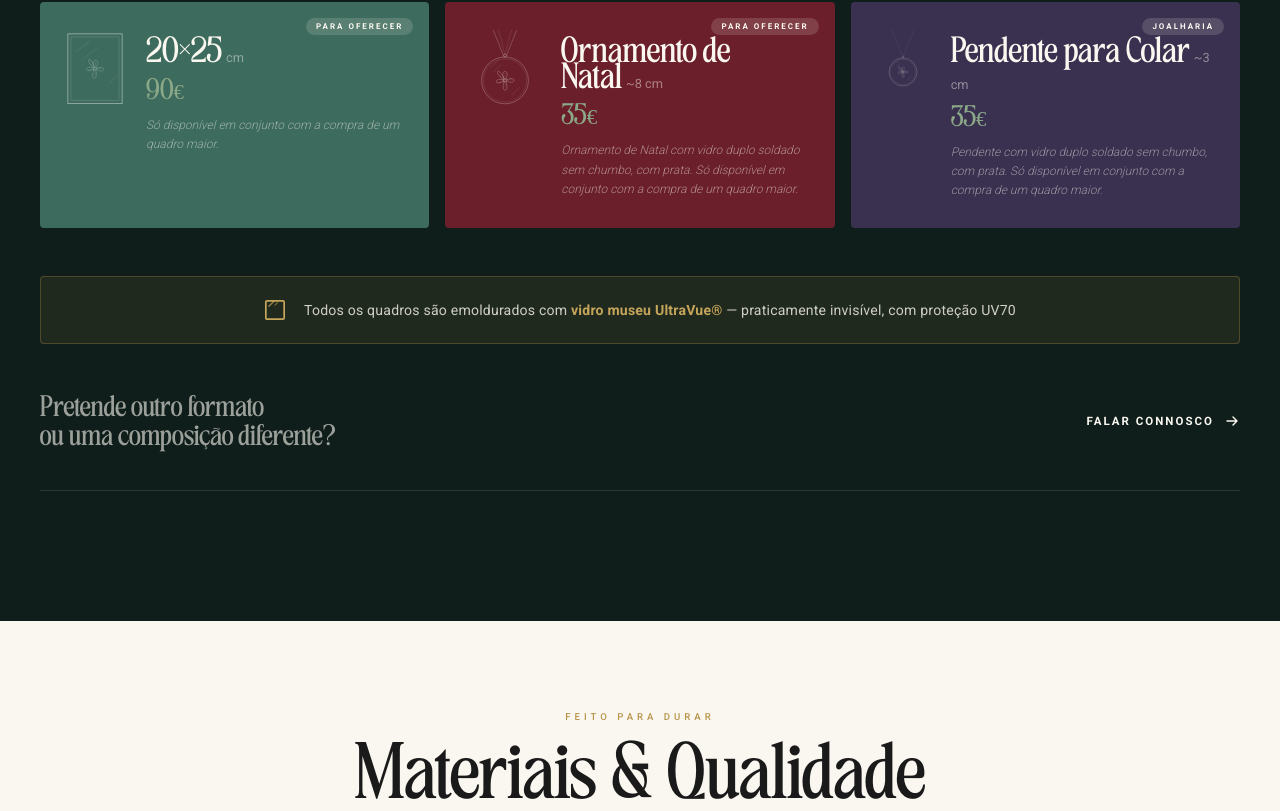
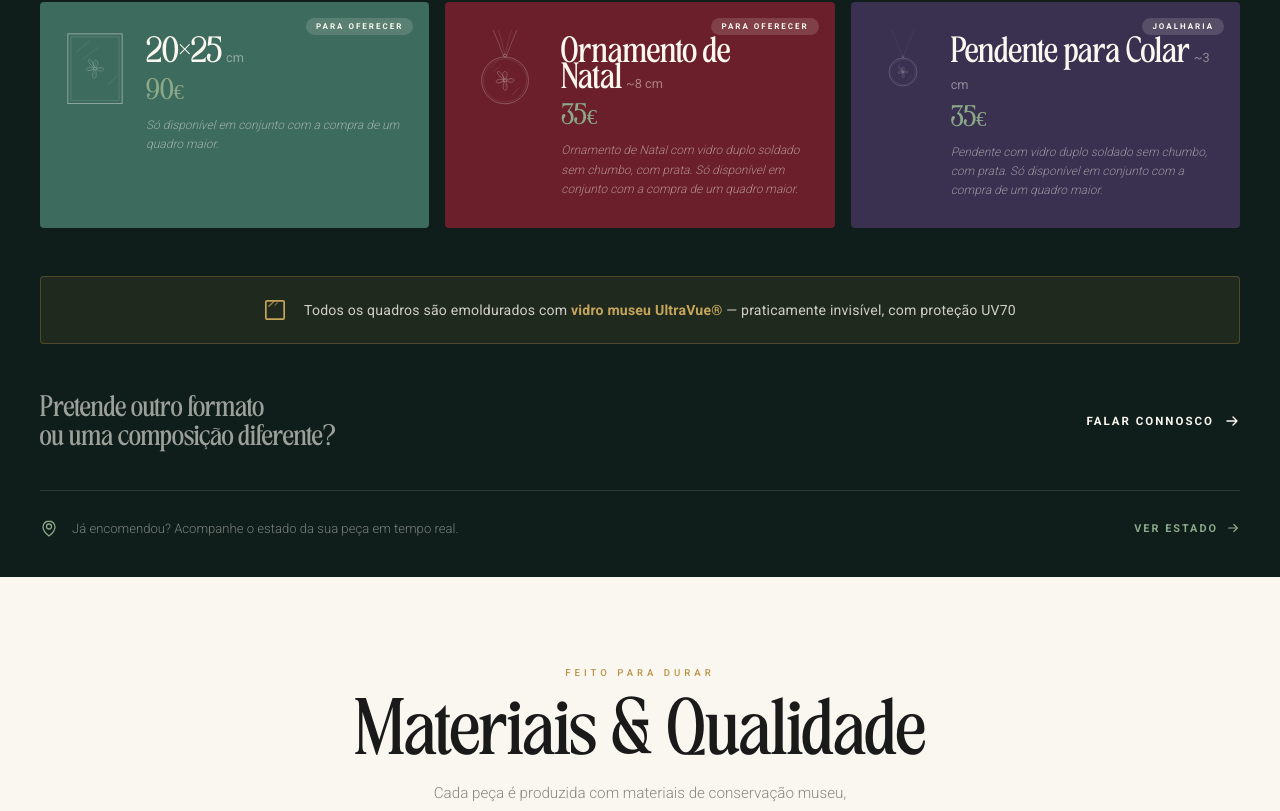
Before and after one commit to floresabeirario/fbr-website, a Next.js app: page /opcoes-e-precos in a window 1280 px wide. Shown: the part 3047-3858 px from the top of the page. Built offline with nearby package versions, Linux system fonts and the light colour scheme.

Commit message:
Update client.jsx

```diff
--- a/app/opcoes-e-precos/client.jsx
+++ b/app/opcoes-e-precos/client.jsx
@@ -32,7 +32,6 @@ function Label({ children, light }) {
   );
 }
 
-/* Componente de flor individual — cor configurável para fundo claro ou escuro */
 function Flower({ cx, cy, scale = 1, rotate = 0, opacity = 0.45, dark = false }) {
   const r = dark ? `rgba(15,30,26,${opacity})` : `rgba(250,247,240,${opacity})`;
   const rs = dark ? `rgba(15,30,26,${opacity * 0.7})` : `rgba(250,247,240,${opacity * 0.75})`;
@@ -54,7 +53,6 @@ function Flower({ cx, cy, scale = 1, rotate = 0, opacity = 0.45, dark = false })
   );
 }
 
-/* SVG da moldura — dark=true para usar sobre fundo claro */
 function FrameSVG({ vw, vh, flowers, svgWidth, label, dark = false }) {
   const stroke1 = dark ? "rgba(15,30,26,0.45)" : "rgba(250,247,240,0.55)";
   const stroke2 = dark ? "rgba(15,30,26,0.22)" : "rgba(250,247,240,0.28)";
@@ -198,9 +196,7 @@ export default function OpcoesClient() {
   return (
     <div style={{ backgroundColor: "#FAF7F0", color: "#1a1a1a", overflowX: "hidden" }}>
 
-      {/* ════════════════════════════════════════════
-          HERO com IMAGEM DE FUNDO
-      ════════════════════════════════════════════ */}
+      {/* HERO */}
       <section style={{ position: "relative", minHeight: "92vh", display: "flex", alignItems: "flex-end", overflow: "hidden" }}>
         <div style={{ position: "absolute", inset: 0 }}>
           <div style={{
@@ -240,9 +236,7 @@ export default function OpcoesClient() {
         </div>
       </section>
 
-      {/* ════════════════════════════════════════════
-          TIPOS DE FUNDO
-      ════════════════════════════════════════════ */}
+      {/* TIPOS DE FUNDO */}
       <section style={{ backgroundColor: "#FAF7F0", padding: "clamp(40px,7vw,70px) 0 clamp(50px,8vw,80px)" }}>
         <div style={{ maxWidth: "1200px", margin: "0 auto", padding: "0 24px clamp(32px,5vw,48px)" }}>
           <Reveal>
@@ -326,9 +320,7 @@ export default function OpcoesClient() {
         <p className="slider-hint" aria-live="polite" style={{ color: "rgba(26,26,26,0.28)" }}>deslize para ver mais</p>
       </section>
 
-      {/* ════════════════════════════════════════════
-          PRESENTES PARA OFERECER  (após tipos de fundo)
-      ════════════════════════════════════════════ */}
+      {/* PRESENTES PARA OFERECER */}
       <section style={{ backgroundColor: "#F2EDE4", padding: "clamp(36px,5vw,56px) 24px" }}>
         <div style={{ maxWidth: "1200px", margin: "0 auto" }}>
           <Reveal>
@@ -343,7 +335,6 @@ export default function OpcoesClient() {
             </div>
           </Reveal>
 
-          {/* 3 cartões compactos em linha */}
           <div className="presentes-grid" style={{ display: "grid", gridTemplateColumns: "repeat(3, 1fr)", gap: "16px" }}>
             {[
               {
@@ -399,9 +390,7 @@ export default function OpcoesClient() {
         </div>
       </section>
 
-      {/* ════════════════════════════════════════════
-          ELEMENTOS COM VALOR SIMBÓLICO — design compacto
-      ════════════════════════════════════════════ */}
+      {/* ELEMENTOS COM VALOR SIMBÓLICO */}
       <section style={{ backgroundColor: "#FAF7F0", borderTop: "1px solid rgba(26,26,26,0.07)", padding: "clamp(40px,6vw,64px) 24px" }}>
         <div style={{ maxWidth: "1200px", margin: "0 auto" }}>
           <Reveal>
@@ -428,13 +417,13 @@ export default function OpcoesClient() {
         </div>
       </section>
 
-      {/* ════════════════════════════════════════════
-          TAMANHOS E PREÇOS — 4 cartões (3 principais + 1 addon)
-      ════════════════════════════════════════════ */}
-      <section style={{ backgroundColor: "#0F1E1A", padding: "clamp(50px,8vw,90px) 24px" }}>
+      {/* ══════════════════════════════════════════════════
+          TAMANHOS E PREÇOS
+          ALTERAÇÃO: padding "...24px 0" — remove espaço preto em baixo
+      ══════════════════════════════════════════════════ */}
+      <section style={{ backgroundColor: "#0F1E1A", padding: "clamp(50px,8vw,90px) 24px 0" }}>
         <div style={{ maxWidth: "1200px", margin: "0 auto" }}>
 
-          {/* Cabeçalho */}
           <Reveal>
             <div style={{ textAlign: "center", marginBottom: "clamp(40px,6vw,64px)" }}>
               <Label light>Feito à mão, para si</Label>
@@ -447,7 +436,6 @@ export default function OpcoesClient() {
             </div>
           </Reveal>
 
-          {/* Cartões — 3 colunas: 2 linhas (3 quadros + 3 extras) */}
           <div className="pricing-grid" style={{ display: "grid", gridTemplateColumns: "repeat(3, 1fr)", gap: "16px", marginBottom: "48px" }}>
             {frames.map((item, i) => (
               <Reveal key={i} delay={(i % 3) * 0.1}>
@@ -466,8 +454,6 @@ export default function OpcoesClient() {
                   border: "none",
                   position: "relative",
                 }}>
-
-                  {/* Badge */}
                   {item.addon && (
                     <span style={{
                       position: "absolute", top: "16px", right: "16px",
@@ -481,10 +467,7 @@ export default function OpcoesClient() {
                     </span>
                   )}
 
-                  {/* SVG + texto lado a lado */}
                   <div style={{ display: "flex", alignItems: "flex-start", gap: "20px" }}>
-
-                    {/* SVG à esquerda */}
                     <div style={{ flexShrink: 0 }}>
                       {item.customSvg === "ornament" ? (
                         <OrnamentSVG svgWidth={item.svgWidth} light={true} />
@@ -500,8 +483,6 @@ export default function OpcoesClient() {
                         />
                       )}
                     </div>
-
-                    {/* Dimensão + Preço + Desc à direita */}
                     <div style={{ display: "flex", flexDirection: "column", justifyContent: "flex-end", paddingTop: "8px" }}>
                       <p style={{
                         fontFamily: "'TAN-MEMORIES', serif",
@@ -541,7 +522,7 @@ export default function OpcoesClient() {
             ))}
           </div>
 
-          {/* Nota focal — vidro museu — com mais destaque */}
+          {/* Nota vidro museu */}
           <Reveal>
             <div style={{
               display: "flex",
@@ -554,7 +535,6 @@ export default function OpcoesClient() {
               border: "1px solid rgba(184,149,74,0.3)",
               borderRadius: "4px",
             }}>
-              {/* Ícone vidro */}
               <svg width="22" height="22" viewBox="0 0 18 18" fill="none" xmlns="http://www.w3.org/2000/svg" style={{ flexShrink: 0 }}>
                 <rect x="1.5" y="1.5" width="15" height="15" rx="1" stroke="#C4A55A" strokeWidth="1.4" fill="none"/>
                 <line x1="4" y1="6" x2="8" y2="2" stroke="rgba(196,165,90,0.7)" strokeWidth="1.1" strokeLinecap="round"/>
@@ -577,8 +557,9 @@ export default function OpcoesClient() {
             </div>
           </Reveal>
 
+          {/* Linha "Pretende outro formato" */}
           <Reveal>
-            <div style={{ display: "flex", alignItems: "center", gap: "28px", padding: "0 0 40px", borderBottom: "1px solid rgba(250,247,240,0.12)", marginBottom: "40px" }}>
+            <div style={{ display: "flex", alignItems: "center", gap: "28px", padding: "0 0 40px", borderBottom: "1px solid rgba(250,247,240,0.12)" }}>
               <div style={{ flex: 1 }}>
                 <p style={{ fontFamily: "'TAN-MEMORIES', serif", fontSize: "clamp(1rem, 2vw, 1.3rem)", fontWeight: 400, color: "rgba(250,247,240,0.6)", margin: 0, lineHeight: 1.4 }}>
                   Pretende outro formato<br/>ou uma composição diferente?
@@ -597,12 +578,42 @@ export default function OpcoesClient() {
             </div>
           </Reveal>
 
+          {/* ── TRACKING ── */}
+          <Reveal>
+            <div style={{
+              display: "flex",
+              alignItems: "center",
+              justifyContent: "space-between",
+              gap: "16px",
+              padding: "28px 0 40px",
+              flexWrap: "wrap",
+            }}>
+              <div style={{ display: "flex", alignItems: "center", gap: "14px" }}>
+                <svg width="18" height="18" viewBox="0 0 18 18" fill="none" style={{ flexShrink: 0 }}>
+                  <circle cx="9" cy="7.5" r="2.5" stroke="#8BA888" strokeWidth="1.3" fill="none"/>
+                  <path d="M9 2C5.686 2 3 4.686 3 8c0 4.5 6 9 6 9s6-4.5 6-9c0-3.314-2.686-6-6-6z" stroke="#8BA888" strokeWidth="1.3" fill="none"/>
+                </svg>
+                <p style={{ fontFamily: "Roboto, sans-serif", fontWeight: 300, fontSize: "0.82rem", color: "rgba(250,247,240,0.45)", margin: 0 }}>
+                  Já encomendou? Acompanhe o estado da sua peça em tempo real.
+                </p>
+              </div>
+              <a href="/acompanhar"
+                style={{ display: "inline-flex", alignItems: "center", gap: "8px", color: "#8BA888", fontFamily: "Roboto, sans-serif", fontSize: "0.68rem", fontWeight: 600, letterSpacing: "2px", textTransform: "uppercase", textDecoration: "none", flexShrink: 0, transition: "opacity 0.2s" }}
+                onMouseEnter={e => e.currentTarget.style.opacity = "0.65"}
+                onMouseLeave={e => e.currentTarget.style.opacity = "1"}
+              >
+                Ver estado
+                <svg width="14" height="14" viewBox="0 0 16 16" fill="none">
+                  <path d="M3 8h10M9 4l4 4-4 4" stroke="#8BA888" strokeWidth="1.4" strokeLinecap="round" strokeLinejoin="round"/>
+                </svg>
+              </a>
+            </div>
+          </Reveal>
+
         </div>
       </section>
 
-      {/* ════════════════════════════════════════════
-          MATERIAIS E QUALIDADE
-      ════════════════════════════════════════════ */}
+      {/* MATERIAIS E QUALIDADE */}
       <section style={{ backgroundColor: "#FAF7F0", padding: "clamp(50px,8vw,90px) 24px" }}>
         <div style={{ maxWidth: "1200px", margin: "0 auto" }}>
           <Reveal>
@@ -713,9 +724,7 @@ export default function OpcoesClient() {
         </Reveal>
       </section>
 
-      {/* ════════════════════════════════════════════
-          CTA FINAL
-      ════════════════════════════════════════════ */}
+      {/* CTA FINAL */}
       <section style={{ backgroundColor: "#3D6B5E", padding: "clamp(60px,10vw,100px) 24px", textAlign: "center" }}>
         <div style={{ maxWidth: "640px", margin: "0 auto" }}>
           <Reveal>
@@ -830,14 +839,12 @@ export default function OpcoesClient() {
           }
         }
 
-        /* Mobile: 1 coluna */
         @media (max-width: 640px) {
           .pricing-grid {
             grid-template-columns: 1fr !important;
           }
         }
 
-        /* Tablet: 2 colunas */
         @media (min-width: 641px) and (max-width: 1023px) {
           .pricing-grid {
             grid-template-columns: repeat(2, 1fr) !important;
```
